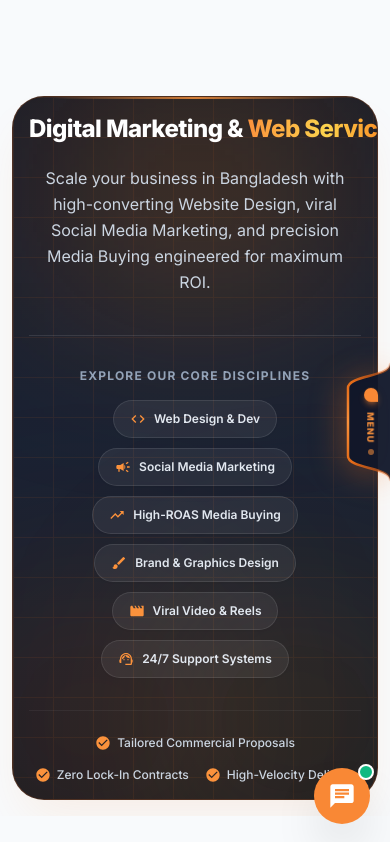
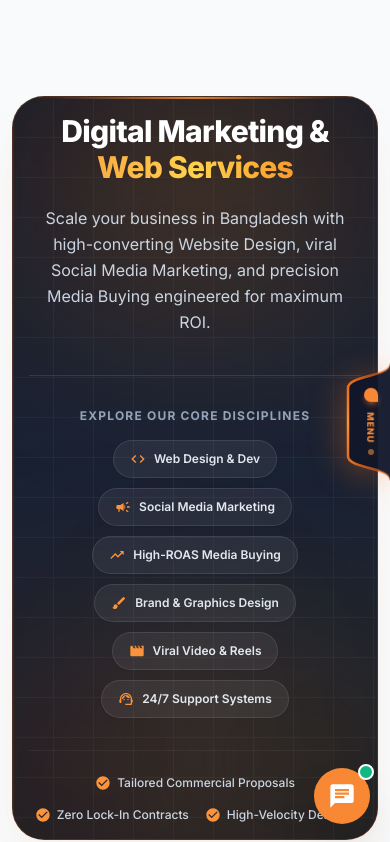
Before and after one commit to zeemmondal-max/bengal-cyber, a Next.js app: page /services in a window 390 px wide. Shown: the top 842 px of the page. Built offline with nearby package versions, Linux system fonts and the light colour scheme.

Commit message:
fix(services): render Digital Marketing & Web Services on 2 lines on mobile only

```diff
--- a/src/components/ServicesHero.tsx
+++ b/src/components/ServicesHero.tsx
@@ -52,15 +52,15 @@ export default function ServicesHero() {
           {/* Glowing Top Rim Streak */}
           <div className="absolute top-0 left-10 right-10 h-[1.5px] bg-gradient-to-r from-transparent via-orange-400 to-transparent opacity-80" />
 
-          {/* SEO-Friendly Headline (Guaranteed Single Line) */}
+          {/* Headline (2 lines on mobile, 1 line on desktop/tablet) */}
           <motion.h1
             initial={{ opacity: 0, y: 20 }}
             animate={{ opacity: 1, y: 0 }}
             transition={{ duration: 0.7 }}
-            className="text-xl min-[360px]:text-2xl min-[420px]:text-3xl sm:text-4xl md:text-5xl lg:text-[3.2rem] xl:text-[3.75rem] font-extrabold text-white tracking-tight mb-5 leading-tight whitespace-nowrap w-full mx-auto"
+            className="text-2xl min-[360px]:text-3xl sm:text-4xl md:text-5xl lg:text-[3.2rem] xl:text-[3.75rem] font-extrabold text-white tracking-tight mb-5 leading-tight sm:whitespace-nowrap w-full mx-auto"
           >
-            Digital Marketing &{" "}
-            <span className="bg-gradient-to-r from-orange-400 via-amber-300 to-orange-500 bg-clip-text text-transparent drop-shadow-sm">
+            <span className="block sm:inline">Digital Marketing &amp; </span>
+            <span className="bg-gradient-to-r from-orange-400 via-amber-300 to-orange-500 bg-clip-text text-transparent drop-shadow-sm block sm:inline">
               Web Services
             </span>
           </motion.h1>
```
